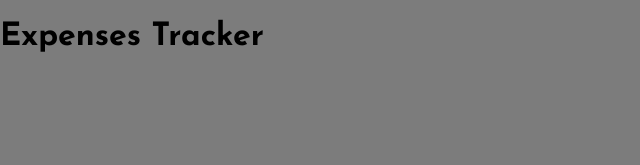
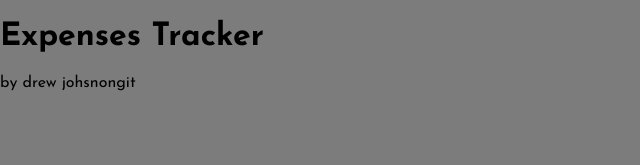
Before and after one commit to Drewsup123/expenses-tracker, a React (Create React App) app in the folder tracker/: page / in a window 1280 px wide. Both pictures are taken after typing "Sample", "Sample123" into the empty fields and a click on the button "SUBMIT". Shown: the top 165 px of the page, without its empty margins (0-640 px from the left). Built offline with nearby package versions, Linux system fonts and the light colour scheme.

Commit message:
added author

```diff
--- a/tracker/src/views/AppView.js
+++ b/tracker/src/views/AppView.js
@@ -5,6 +5,7 @@ class AppView extends React.Component{
         return(
             <header className="App-header">
                 <h1>Expenses Tracker</h1>
+                <p>by drew johsnongit </p>
             </header>
         )
     }
```
